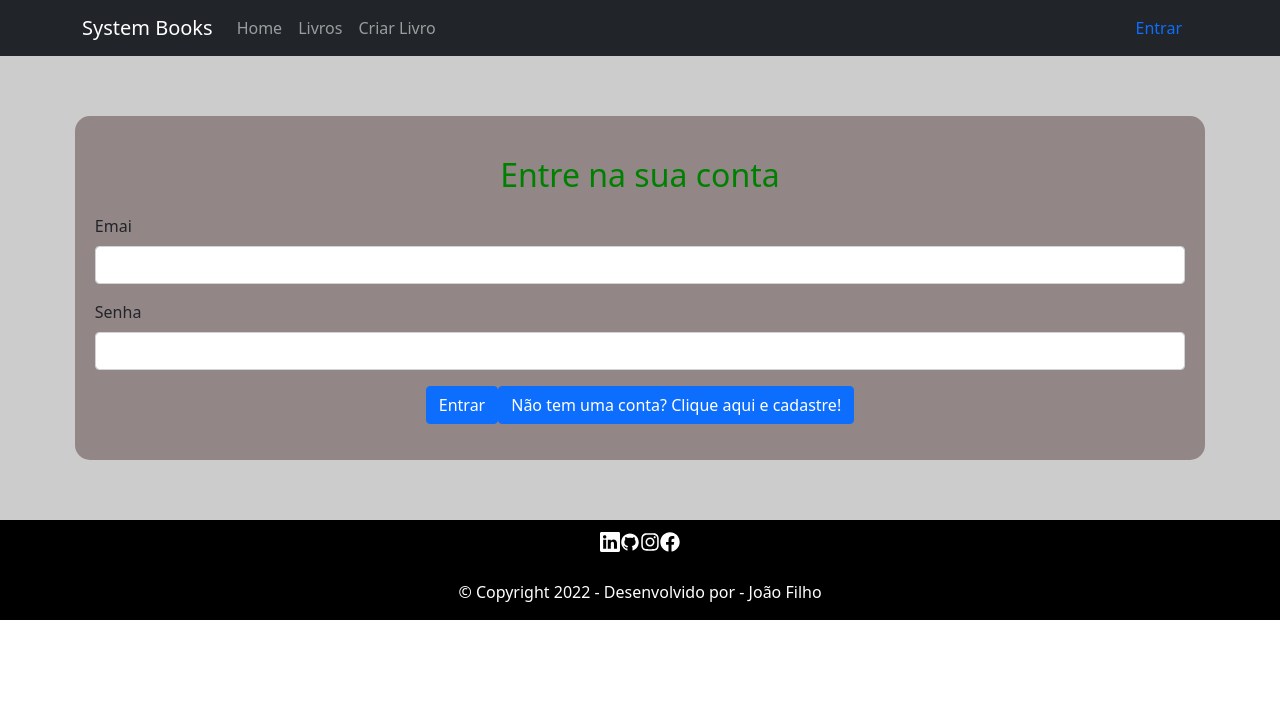
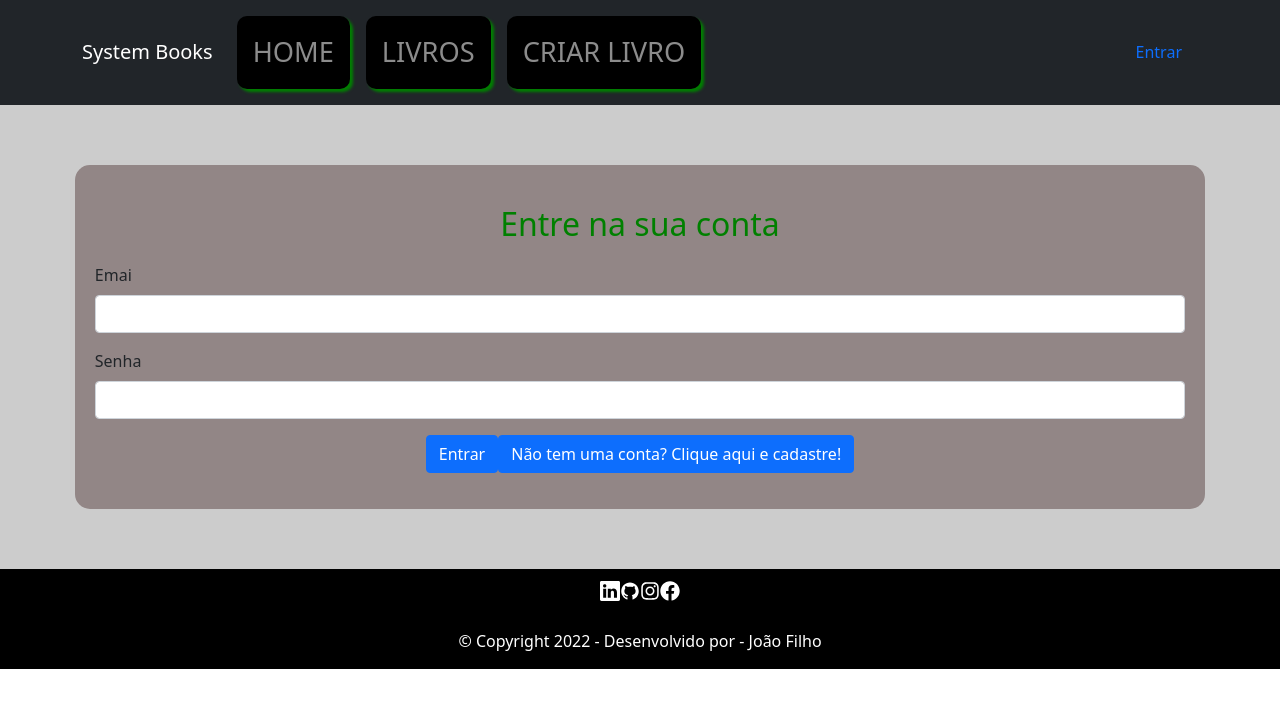
Before and after one commit to ironhack-sao-wdft/react-ironplate, a React (Create React App) app: page /login in a window 1280 px wide. Shown: the top 708 px of the page. Built offline with nearby package versions, Linux system fonts and the light colour scheme.

Commit message:
estilos css

```diff
--- a/src/assets/styles/index.css
+++ b/src/assets/styles/index.css
@@ -1,5 +1,36 @@
 /* estilos da página principal app.js */
-/*
+
+/* estilos da barra de navegação */
+/*.navegador{
+  background: black;
+  align-items: center;
+}
+#responsive-navbar-nav{
+  justify-content: end;
+}
+
+
+
+
+
+
+
+
+
+
+
+
+
+
+
+
+
+/* #responsive-navbar-nav {
+  justify-content: end;
+  background: white;
+}/ */
+
+/* estilos da página principal app.js */
 .main {
     min-height:100%;
     position:relative;
@@ -8,16 +39,9 @@
     padding: 0;
     background: #cccccc;
 
-}*/
-/* estilos da barra de navegação */
-/*.navegador{
-  background: black;
-  align-items: center;
 }
-#responsive-navbar-nav{
-  justify-content: end;
-}
-#home{
+
+.menu{
   background: black;
   box-shadow: 3px 3px 3px green;
   margin: 8px;
@@ -29,176 +53,8 @@
   font-size: 1.7rem;
   color: white;
 }
-#home:hover{
+.menu:hover{
   background:blue;
-}
-#lista{
-  background: black;
-  box-shadow: 3px 3px 3px green;
-  margin: 8px;
-  padding: 8px;
-  border-radius: 10px;
-  text-transform: uppercase;
-  text-align: center;
-  transition: background-color 2s;
-  font-size: 1.7rem;
-  color: white;
-}
-#lista:hover{
-  background:blue;
-}
-#criar{
-  background: black;
-  box-shadow: 3px 3px 3px green;
-  margin: 8px;
-  padding: 8px;
-  border-radius: 10px;
-  text-transform: uppercase;
-  text-align: center;
-  transition: background-color 2s;
-  font-size: 1.7rem;
-  color: white;
-}
-#criar:hover{
-  background:blue;
-}*/
-/* estilo galeria de livros */
-/*.photo-album{
-border:1px solid black;
-box-shadow:3px 3px 3px  black;
-padding:5px;
-margin: 5px;
-}*/
-/*imagem da página de detalhes*/
-/*.img-detalhe {
-  width: 400px;
-  height: 400px;
-  margin-bottom: 10px;
-  border: 2px solid black;
-  box-shadow: inset 0 0 1em gold, 0 0 1em black;
-}*/
-/*imagem dos cards*/
-/*.img-card {
-  height: 200px;
-  width: auto;
-}
-.card {
-  box-shadow: inset 0 0 1em gold, 0 0 1em black;
-  padding: 5px;
-  margin: 10px;
-  height: 400px;
-}*/
-
-/*botão de editar na pagina de livros*/
-
-/* .btn-editar {
-  background-color: yellow;
-  margin-right: 2px;
-} */
-/*cor da fonte do link de ver detalhe*/
-
-/* .link-detalhe {
-  color: white;
-}
-.botao-detalhe {
-  border-radius: 5px;
-  margin-right: 2px;
-} */
-/* .detalhes{
-  margin-top: 20px;
-  margin-bottom: 60px;
-} */
-
- /* estilos de rodapé */
-
- /* .footer {
-  height: 100px;
-  margin-top: 0px;
-  background-color: black;
-  display:flex;
-  flex-direction:columns;
-  justify-content:center;
-  align-items:center;
-  color:white;
-  padding: 10px;
-  position: relative;
- }
-.footer_social{
-  display: flex;
-  justify-content: center;
-  align-items: center;
-  padding: 8px;
-  position:absolute;
-  top: 0px;
-}
-.footer_copyright{
-  position: absolute;
-  bottom: 0px;
-  display: flex;
-  justify-content:center;
-  align-items:center;
-text-align: center;
-}
- */
-
-
-/* Estilos dos títulos das sessões */
-/* .titulos {
-  font-size: 2rem;
-  color: green;
-  text-align: center;
-  margin-top: 20px;
-  margin-bottom: 20px;
-} */
-
-/* .cadastro{
-  width: 90%;
-  display: block;
-  justify-content: center;
-  align-items: center;
-  background: #928686;
-  padding: 20px;
-  margin:60px auto;
-  border-radius:15px;
-}
-.login{
-   width: 90%;
-  display: block;
-  justify-content: center;
-  align-items: center;
-  background: #928686;
-  padding: 20px;
-  margin:60px auto;
-  border-radius:15px;
-}
-.cadastrar-conta{
-  width: 90%;
-  display: block;
-  justify-content: center;
-  align-items: center;
-  background: #928686;
-  padding: 20px;
-  margin:60px auto;
-  border-radius:15px;
-} */
-/* .top{
-    align-items: center;
-    background: black;
-}
-#responsive-navbar-nav {
-  justify-content: end;
-  background: white;
-} */
-
-/* estilos da página principal app.js */
-.main {
-    min-height:100%;
-    position:relative;
-    width:100%;
-    margin: 0;
-    padding: 0;
-    background: #cccccc;
-
 }
 /* estilo galeria de livros */
 .photo-album{
--- a/src/components/Navbar.js
+++ b/src/components/Navbar.js
@@ -15,7 +15,7 @@ function Navbar() {
 
         <div className="collapse navbar-collapse" id="#menuPrincipal">
           <ul className="navbar-nav">
-            <li className="nav-item">
+            <li className="nav-item menu">
               <NavLink
                 className={({ isActive }) =>
                   `nav-link ${isActive ? "active" : ""}`
@@ -26,7 +26,7 @@ function Navbar() {
               </NavLink>
             </li>
 
-            <li className="nav-item">
+            <li className="nav-item menu">
               <NavLink
                 className={({ isActive }) =>
                   `nav-link ${isActive ? "active" : ""}`
@@ -36,7 +36,7 @@ function Navbar() {
                 Livros
               </NavLink>
             </li>
-            <li className="nav-item">
+            <li className="nav-item menu">
               <NavLink
                 className={({ isActive }) =>
                   `nav-link ${isActive ? "active" : ""}`
--- a/src/pages/Livros/EditLivro.js
+++ b/src/pages/Livros/EditLivro.js
@@ -19,7 +19,7 @@ function EditLivro(props) {
   // Loading
   const [loading, setLoading] = useState(false);
 
-  const { id } =  useParams(props);
+  const { id } = useParams();
 
   const navigate = useNavigate();
 
@@ -29,15 +29,13 @@ function EditLivro(props) {
         const response = await api.get(`/detalhe-livro/${id}`);
         const coverImage = await handleFileUpload(userData.picture);
 
-        setUserData({ ...userData,
-              coverImage,
-           ...response.data });
+        setUserData({ ...userData, coverImage, ...response.data });
       } catch (e) {
         console.log(e);
       }
     }
     user();
-  }, [id, userData]);
+  }, [id]);
 
   function handleChange(e) {
     if (e.target.files) {
@@ -65,7 +63,6 @@ async function handleFileUpload(file) {
     }
   }
 
-
   async function handleSubmit(e) {
     e.preventDefault();
 
@@ -73,8 +70,9 @@ async function handleFileUpload(file) {
       setLoading(true);
       const coverImage = await handleFileUpload(userData.picture);
 
-      const response = await api.patch(`/atualizar-livro/${id}`,
-       ...userData,
+      const response = await api.patch(
+        `/atualizar-livro/${id}`,
+        userData,
         coverImage
       );
 
@@ -82,7 +80,7 @@ async function handleFileUpload(file) {
 
       setLoading(false);
 
-      navigate("/lista");
+      navigate("/");
     } catch (err) {
       setLoading(false);
       console.error(err);
@@ -94,10 +92,10 @@ async function handleFileUpload(file) {
 
   return (
     <div className="container cadastro">
-      <form onSubmit={handleSubmit} className="form">
-
-          <h1 className="titulos">Editar Livro</h1>
-
+      <form onSubmit={handleSubmit}>
+        <div className="titulo">
+          <h1>Novo Livro</h1>
+        </div>
         {/* campo do titulo */}
         <div className=" mb-3 ">
           <FormField
@@ -176,7 +174,7 @@ async function handleFileUpload(file) {
           />
         </div>
         <div className="mb-3 text-end">
-          <button disabled={loading} type="submit" className="btn btn-primary p-2">
+          <button disabled={loading} type="submit" className="btn btn-primary">
             {loading ? (
               <span
                 className="spinner-border spinner-border-sm me-2"
```
Lines whose indentation alone changed are shown as unchanged.
